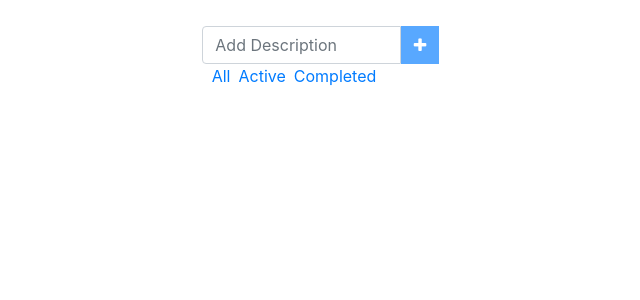
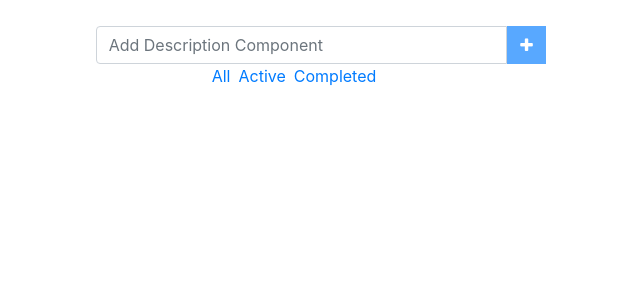
Before and after one commit to rbsharma/todolist, a React (Create React App) app: page / in a window 1280 px wide. Shown: the top 300 px of the page, without its empty margins (346-986 px from the left). Built offline with nearby package versions, Linux system fonts and the light colour scheme.

Commit message:
component seperation for add function

```diff
--- a/src/App.js
+++ b/src/App.js
@@ -1,7 +1,9 @@
 import React, { Component } from 'react';
 import './App.css';
 import List from './components/list/list.component';
-import FilterList  from "./components/filter-list/filter-list.component";
+import FilterList from "./components/filter-list/filter-list.component";
+import AddListItemComponent from './components/add-list-item/add-list-item.component';
+
 class App extends Component {
 
   state = {
@@ -11,34 +13,15 @@ class App extends Component {
 
   render() {
     return (
-      <form onSubmit={this.AddListItem} className="centerAlign">
-
-        <div className="offset-sm-1 offset-md-3 offset-lg-5 col-sm-10 col-lg-4">
-          <div className="input-group">
-            <input
-              type="text"
-              className="form-control col-md-6"
-              placeholder="Add Description"
-              value={this.state.descriptionInputbox}
-              onChange={(e) => this.descriptionChanged(e.target.value)} />
-
-            <span className="input-group-btn">
-              <button
-                // style={{ borderRadius: '0' }}
-                className="btn btn-primary border-radius-0"
-                disabled={!this.state.newListItemValue}
-                type="button"
-                onClick={this.AddListItem}>
-                <i className="fa fa-plus"></i>
-              </button>
-            </span>
-          </div>
+      <div className="centerAlign">
+        <div className="offset-sm-1 col-sm-10 offset-md-4 col-md-8">
+          <AddListItemComponent GetListItem={this.AddListItem} />
         </div>
         <div>
-           <FilterList  />
+          <FilterList />
+          {<List onMarkComplete={this.UpdateListItemStatus} items={this.state.ListItems} />}
         </div>
-        {<List onMarkComplete={this.UpdateListItemStatus} items={this.state.ListItems} />}
-      </form>
+      </div>
     );
   }
 
@@ -63,11 +46,11 @@ class App extends Component {
 
   ListItems = [];
   AddListItem = (event) => {
-    event.preventDefault();
+    console.log(event);
     var newListItem = {
       id: this.state.ListItems.length,
-      description: this.state.newListItemValue,
-      completed: false
+      description: event.description,
+      completed: event.completed
     };
     this.ListItems.push(newListItem);
     this.setState({
--- /dev/null
+++ b/src/components/add-list-item/add-list-item.component.js
@@ -0,0 +1,54 @@
+import React, { Component } from 'react';
+import './add-list-item.component.css';
+
+class AddListItemComponent extends Component {
+    state = {
+        newListItemValue: ''
+    };
+
+    descriptionChanged(_newValue) {
+        this.setState({
+            newListItemValue: _newValue
+        });
+    }
+
+    AddButtonClicked = (event) => {
+        event.preventDefault();
+        var newListItem = {
+            description: this.state.newListItemValue,
+            completed: false
+        };
+
+        this.props.GetListItem(newListItem);
+    }
+
+    render() {
+        return (
+            <form onSubmit={this.AddButtonClicked}>
+                <div>
+                    <div className="input-group">
+                        <input
+                            type="text"
+                            className="form-control col-md-6"
+                            placeholder="Add Description Component"
+                            value={this.state.newListItemValue}
+                            onChange={(e) => { this.descriptionChanged(e.target.value) }} />
+
+                        <span className="input-group-btn">
+                            <button
+                                // style={{ borderRadius: '0' }}
+                                className="btn btn-primary border-radius-0"
+                                disabled={!this.state.newListItemValue}
+                                type="button"
+                                onClick={this.AddButtonClicked}>
+                                <i className="fa fa-plus"></i>
+                            </button>
+                        </span>
+                    </div>
+                </div>
+            </form>
+        );
+    }
+}
+
+export default AddListItemComponent;
```
Also changed, not shown: src/components/add-list-item/add-list-item.component.css (added).
